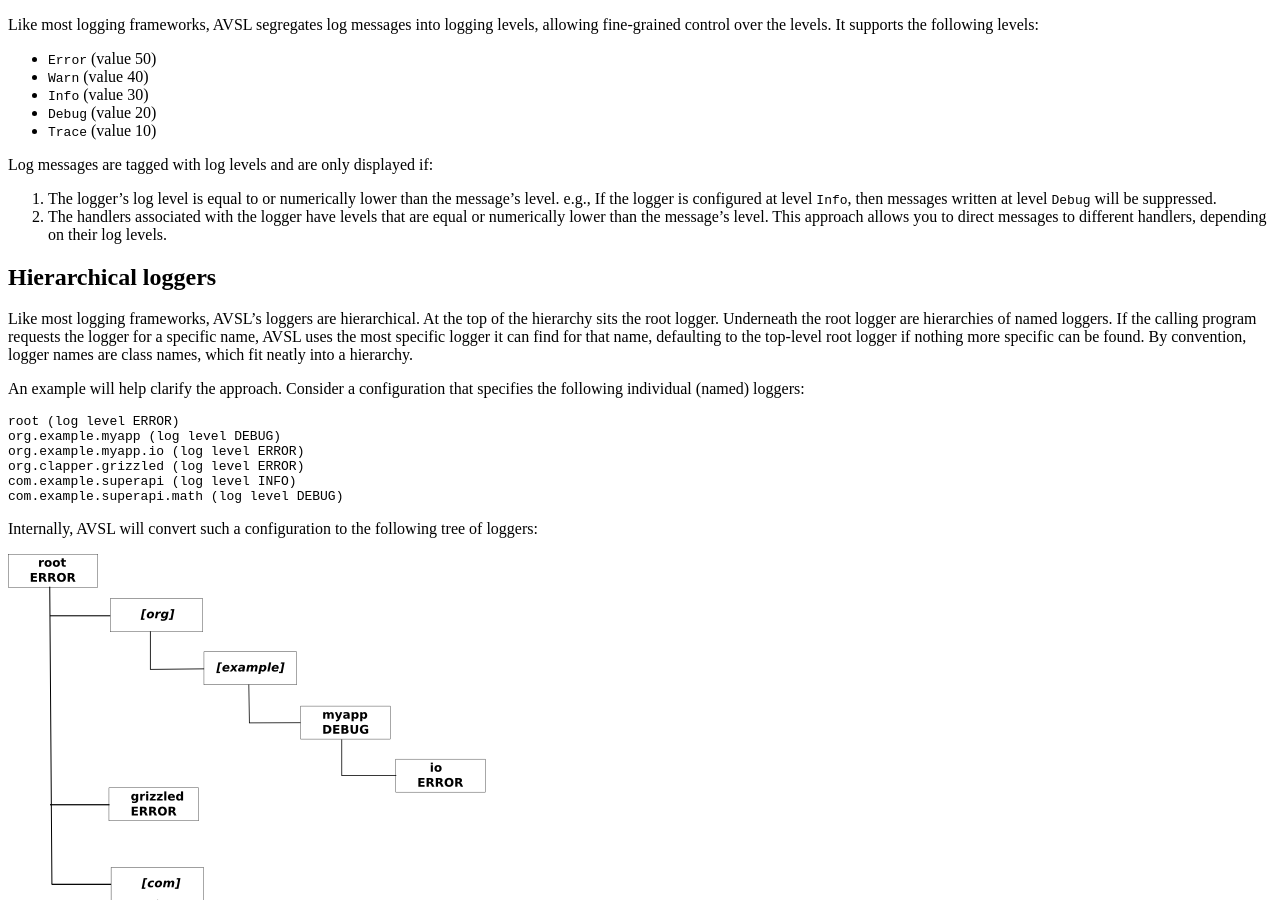
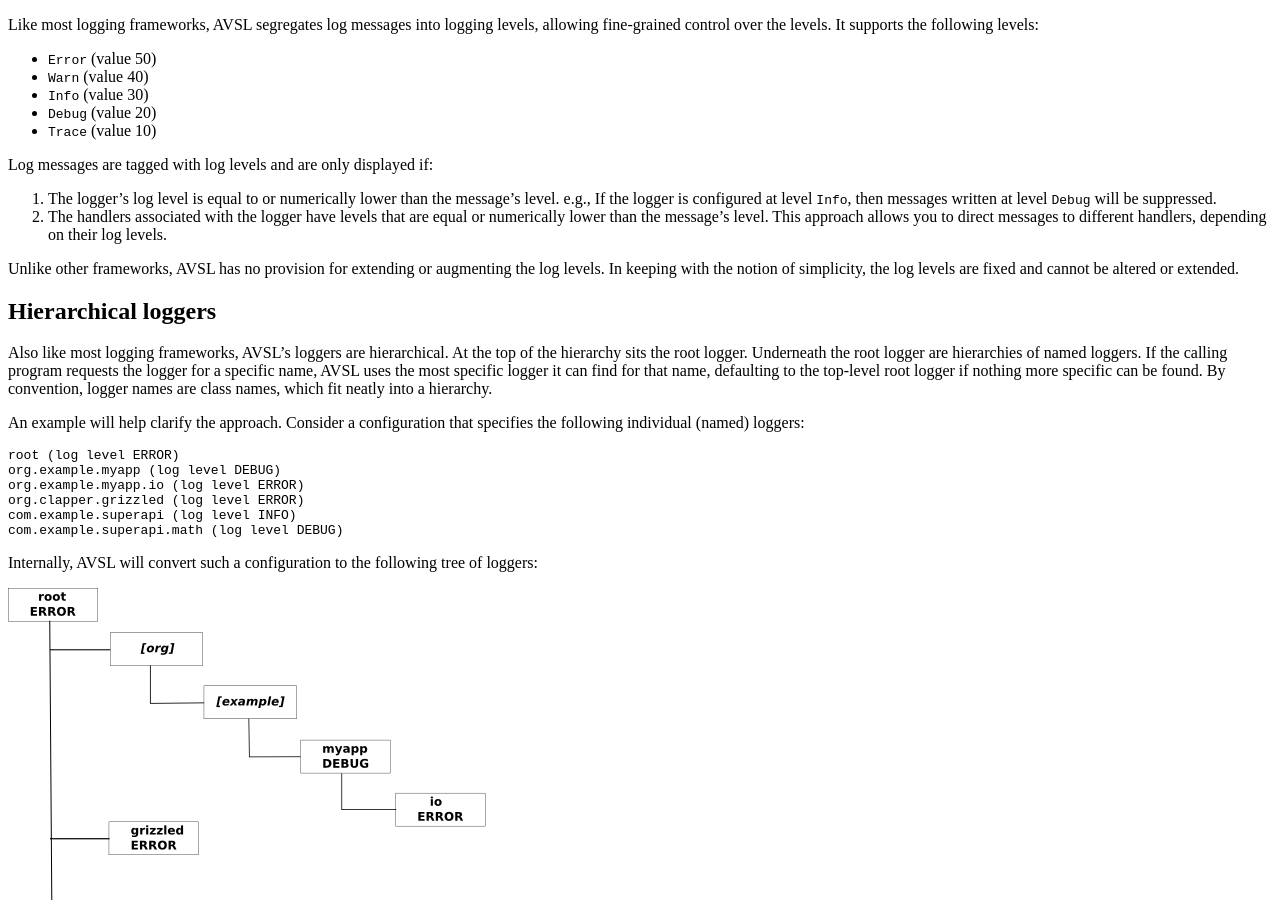
Before and after one commit to bmc/avsl, a Jekyll site: the page built from index.md, in a window 1280 px wide and 900 px high, scrolled down 2311 px. Built offline with Jekyll 4.4.1, drawn with Linux system fonts in a browser that asks for light colours.

Commit message:
Wording clarification

```diff
--- a/index.md
+++ b/index.md
@@ -175,10 +175,14 @@ Log messages are tagged with log levels and are only displayed if:
    numerically lower than the message's level. This approach allows you to
    direct messages to different handlers, depending on their log levels.
 
+Unlike other frameworks, AVSL has no provision for extending or augmenting
+the log levels. In keeping with the notion of simplicity, the log levels
+are fixed and cannot be altered or extended.
+
 ## Hierarchical loggers
 
-Like most logging frameworks, AVSL's loggers are hierarchical. At the top
-of the hierarchy sits the root logger. Underneath the root logger are
+Also like most logging frameworks, AVSL's loggers are hierarchical. At the
+top of the hierarchy sits the root logger. Underneath the root logger are
 hierarchies of named loggers. If the calling program requests the logger
 for a specific name, AVSL uses the most specific logger it can find for
 that name, defaulting to the top-level root logger if nothing more specific
```
